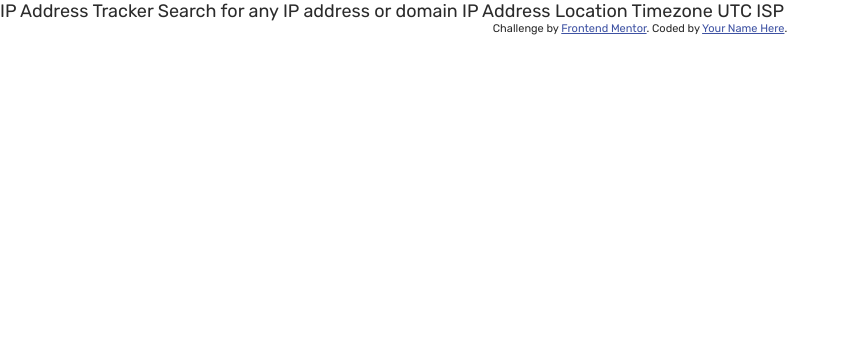
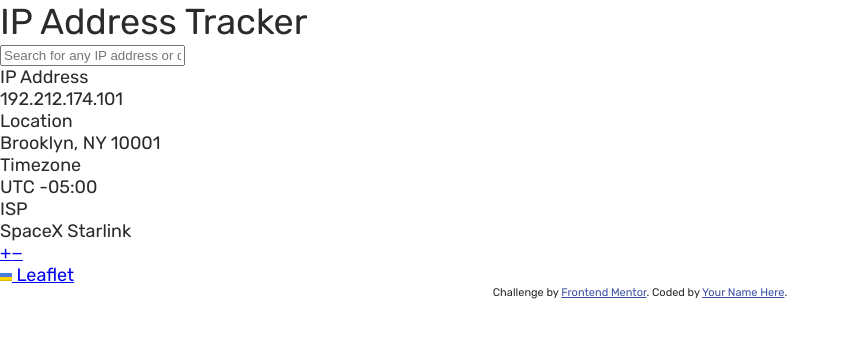
Before and after one commit to ricardoychino/fem-ip-address-tracker, a Vue app: page / in a window 1280 px wide. Shown: the top 338 px of the page, without its empty margins (0-850 px from the left). Built offline with nearby package versions, Linux system fonts and the light colour scheme.

Commit message:
Base HTML

```diff
--- a/package.json
+++ b/package.json
@@ -13,12 +13,14 @@
     "format": "prettier --write src/"
   },
   "dependencies": {
+    "leaflet": "^1.9.4",
     "pinia": "^2.1.7",
     "vue": "^3.4.29"
   },
   "devDependencies": {
     "@rushstack/eslint-patch": "^1.8.0",
     "@tsconfig/node20": "^20.1.4",
+    "@types/leaflet": "^1.9.12",
     "@types/node": "^20.14.5",
     "@vitejs/plugin-vue": "^5.0.5",
     "@vue/eslint-config-prettier": "^9.0.0",
--- a/src/App.vue
+++ b/src/App.vue
@@ -1,10 +1,44 @@
-<script setup lang="ts"></script>
+<script setup lang="ts">
+import { map } from 'leaflet'
+import { onMounted } from 'vue'
+
+onMounted(() => {
+  const asd = map('map-wrapper', {
+    center: [51.505, -0.09],
+    zoom: 13
+  })
+})
+</script>
 
 <template>
   <main>
-    IP Address Tracker Search for any IP address or domain IP Address Location Timezone UTC
-    <!-- add offset value dynamically using the API -->
-    ISP
+    <header>
+      <h1>IP Address Tracker</h1>
+      <input type="text" placeholder="Search for any IP address or domain" />
+    </header>
+
+    <div id="map">
+      <div class="infos">
+        <div class="info-item">
+          <h4>IP Address</h4>
+          <span>192.212.174.101</span>
+        </div>
+        <div class="info-item">
+          <h4>Location</h4>
+          <span>Brooklyn, NY 10001</span>
+        </div>
+        <div class="info-item">
+          <h4>Timezone</h4>
+          <span>UTC -05:00</span>
+        </div>
+        <div class="info-item">
+          <h4>ISP</h4>
+          <span>SpaceX Starlink</span>
+        </div>
+      </div>
+
+      <div id="map-wrapper"></div>
+    </div>
   </main>
 </template>
 
```
Also changed, not shown: 1 other file (tests, documents, lock files or other folders).
